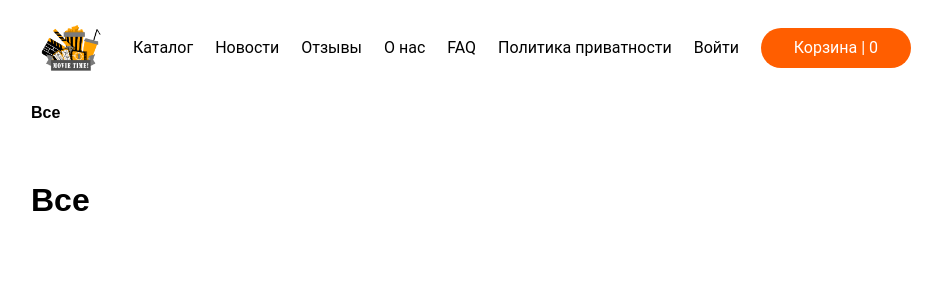
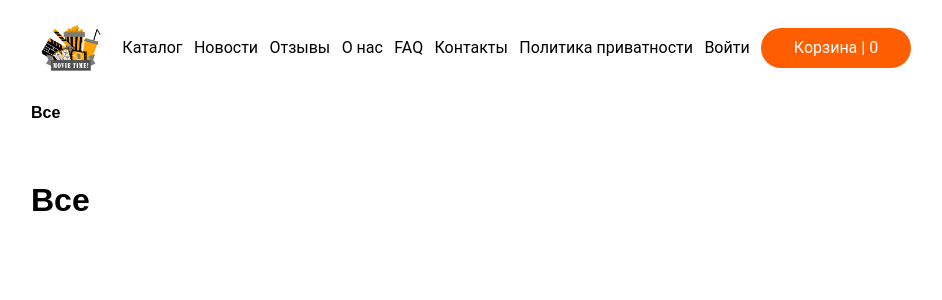
Before and after one commit to misha-rab-ymniy/Python-Labs, a Django app: page /list in a window 1280 px wide. Shown: the top 300 px of the page, without its empty margins (169-1111 px from the left). Run offline with Django 4.2, Linux system fonts and the light colour scheme; data that the repository does not hold is empty.

Commit message:
add contacts page

```diff
--- a/lab4/cinema/templates/cinema/base.html
+++ b/lab4/cinema/templates/cinema/base.html
@@ -5,28 +5,28 @@
     <title>{% block title %}Кинотеатр{% endblock %}</title>
     <link type="image/png" sizes="96x96" rel="icon" href="{% static 'images/logo.png' %}"/>
     <link href="{% static '/css/base.css' %}" rel="stylesheet"/>
-    <link href="{% static '/css/list.css' %}" rel="stylesheet"/>
     <link href="{% static '/css/detail.css' %}" rel="stylesheet"/>
 </head>
 <body>
 <header id="header">
     <a href="{% url 'cinema:main' %}" class="logo"></a>
-    <a href="{% url 'cinema:film_list' %}">Каталог</a>
-    <a href="{% url 'news_page' %}">Новости</a>
-    <a href="{% url 'feedback-list' %}">Отзывы</a>
-    <a href="{% url 'info:about_us' %}">О нас</a>
-    <a href="{% url 'info:faq' %}">FAQ</a>
-    <a href="{% url 'info:privacy_policy' %}">Политика приватности</a>
+    <a class="tab" href="{% url 'cinema:film_list' %}">Каталог</a>
+    <a class="tab" href="{% url 'news_page' %}">Новости</a>
+    <a class="tab" href="{% url 'feedback-list' %}">Отзывы</a>
+    <a class="tab" href="{% url 'info:about_us' %}">О нас</a>
+    <a class="tab" href="{% url 'info:faq' %}">FAQ</a>
+    <a class="tab" href="{% url 'info:contacts' %}">Контакты</a>
+    <a class="tab" href="{% url 'info:privacy_policy' %}">Политика приватности</a>
 
 
     {% if user.is_authenticated %}
-        <a class="log_link" href="/accounts/logout/">Выйти</a>
+        <a class="tab" class="log_link" href="/accounts/logout/">Выйти</a>
     {% else %}
-        <a class="log_link" href="/accounts/login/">Войти</a>
+        <a class="tab" class="log_link" href="/accounts/login/">Войти</a>
     {% endif %}
     {% with total_items=cart|length %}
         {% if cart|length >= 0 %}
-            <a class="cart_icon" href="{% url 'cart:cart_detail' %}">Корзина | {{ cart|length }}</a>
+            <a class="cart_icon tab" href="{% url 'cart:cart_detail' %}">Корзина | {{ cart|length }}</a>
         {% endif %}
     {% endwith %}
 </header>
--- a/lab4/info/urls.py
+++ b/lab4/info/urls.py
@@ -7,4 +7,5 @@ urlpatterns = [
     path('about_us', views.about_us, name='about_us'),
     path('faq', views.faq, name='faq'),
     path('privacy_policy', views.privacy_policy, name='privacy_policy'),
+    path('contacts', views.contacts, name='contacts')
 ]
--- a/lab4/info/views.py
+++ b/lab4/info/views.py
@@ -12,3 +12,7 @@ def faq(request):
 
 def privacy_policy(request):
     return render(request, 'privacy_policy/privacy_policy.html')
+
+
+def contacts(request):
+    return render(request, 'contacts/contacts.html')
--- a/lab4/static/css/base.css
+++ b/lab4/static/css/base.css
@@ -1,3 +1,8 @@
+.tab {
+    text-decoration: none;
+    color: black;
+}
+
 body {
     margin-left: 200px;
     margin-right: 200px;
--- a/lab4/static/css/list.css
+++ b/lab4/static/css/list.css
@@ -1,9 +1,4 @@
 /* Стили для боковой панели */
-a {
-    text-decoration: none;
-    color: black;
-}
-
 h1 {
     margin-bottom: 25px;
 }
```
Also changed, not shown: lab4/info/templates/contacts/contacts.html (added, +43 -0 lines).
